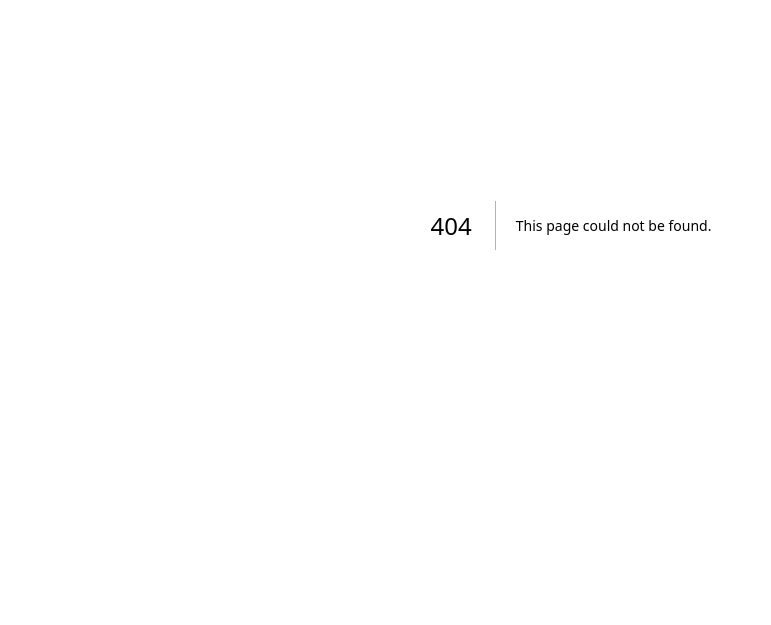
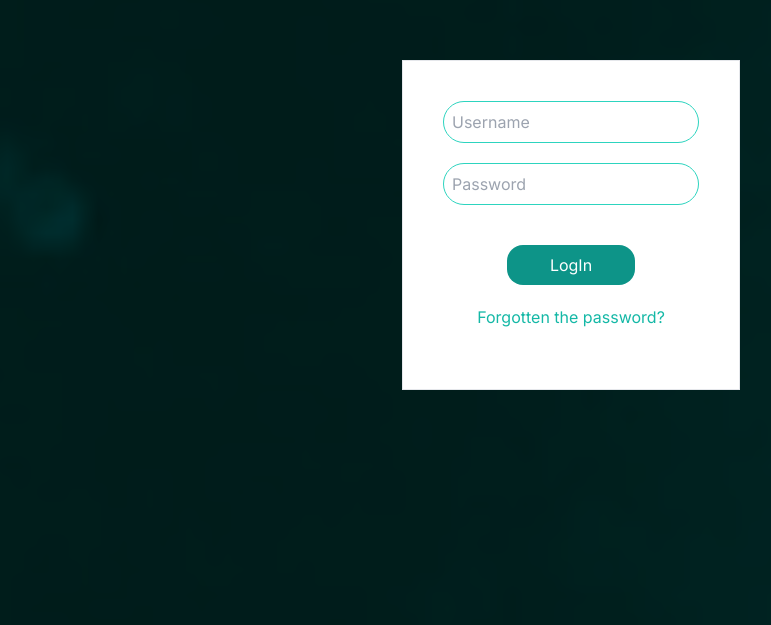
Before and after one commit to AnitaGulacsi/SnapSteam, a Next.js app: page /login in a window 1280 px wide. Before the commit this address had no page. Shown: the part 175-800 px from the top of the page, without its empty margins (69-840 px from the left). Built offline with nearby package versions, Linux system fonts and the light colour scheme.

Commit message:
create Login page

```diff
--- /dev/null
+++ b/app/login/page.tsx
@@ -0,0 +1,11 @@
+import { LogInForm } from "../ui/components/login-form/LoginForm";
+
+export default function Page() {
+  return (
+    <main className="bg-green flex items-center justify-center h-screen">
+      <div className="border bg-white">
+        <LogInForm textStyle="text-teal-500" />
+      </div>
+    </main>
+  );
+}
--- a/app/page.tsx
+++ b/app/page.tsx
@@ -1,3 +1,4 @@
+import Link from "next/link";
 import { Button } from "./ui/components/buttons/button";
 import { LogInForm } from "./ui/components/login-form/LoginForm";
 import { Navbar } from "./ui/components/navbar/Navbar";
@@ -9,7 +10,10 @@ export default function Home() {
       <div className="flex flex-col lg:flex-row">
         <div className="m-5 md:m-10">
           <div className="flex flex-row gap-2 sm:gap-12 mb-10 justify-center lg:hidden">
-            <Button type="form">LogIn</Button>
+            <Link href="/login">
+              <Button type="form">LogIn</Button>
+            </Link>
+
             <Button type="form">SignIn</Button>
           </div>
 
@@ -27,7 +31,9 @@ export default function Home() {
         </div>
 
         <div className="m-5 md:m-10">
-          <LogInForm />
+          <div className="hidden lg:block">
+            <LogInForm bgStyle="bg-green rounded-3xl" />
+          </div>
           <p className="text-teal-900 lg:mt-10">
             {`Our future plans for the application include the addition of
           mini-games. We aim to enhance the user experience by incorporating
--- a/app/ui/components/login-form/LoginForm.tsx
+++ b/app/ui/components/login-form/LoginForm.tsx
@@ -1,7 +1,13 @@
+import { FC } from "react";
 import { Button } from "../buttons/button";
 
-export const LogInForm = () => (
-  <form className="hidden lg:block bg-green p-10 rounded-3xl">
+interface LogInFormProps {
+  bgStyle?: string;
+  textStyle?: string;
+}
+
+export const LogInForm: FC<LogInFormProps> = ({ bgStyle, textStyle }) => (
+  <form className={`p-10 ${bgStyle}`}>
     <div className="flex flex-col">
       <div className="flex justify-center">
         <input
@@ -20,7 +26,9 @@ export const LogInForm = () => (
       <span className="flex justify-center mt-10">
         <Button type="form">LogIn</Button>
       </span>
-      <p className="text-teal-100 flex justify-center m-5">
+      <p
+        className={`text-teal-100 flex justify-center m-5 hover:underline cursor-pointer ${textStyle}`}
+      >
         Forgotten the password?
       </p>
     </div>
```
